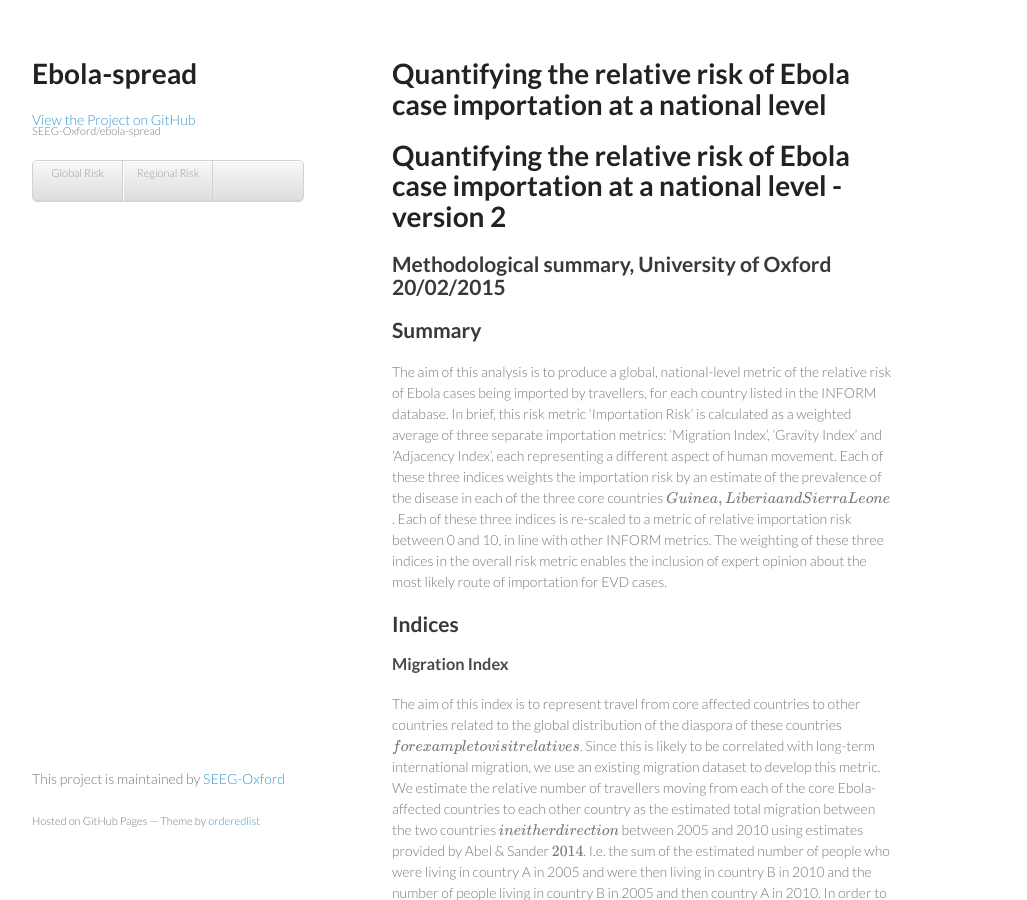
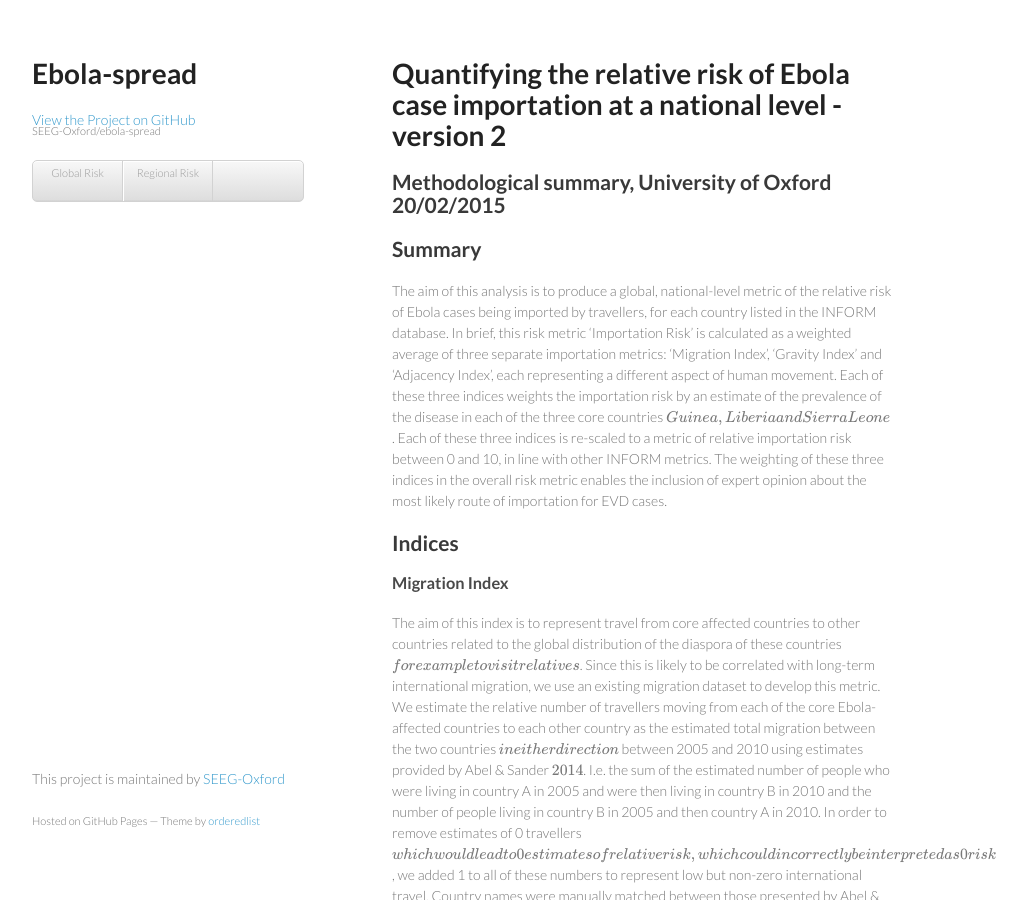
Before and after one commit to SEEG-Oxford/ebola-spread, a Jekyll site: the page built from risk-doc.md, in a window 1280 px wide and 900 px high. Shown: the whole window, without its empty margins (178-1205 px from the left). Built offline with Jekyll 4.4.1, drawn with Linux system fonts in a browser that asks for light colours; Markdown is read by kramdown in place of the engine named in the settings; formulas are drawn with MathJax 3.

Commit message:
Try to fix formatting issues with risk-doc

```diff
--- a/risk-doc.md
+++ b/risk-doc.md
@@ -1,16 +1,13 @@
 ---
 layout: default
-title: Quantifying the relative risk of Ebola case importation at a national level
+title: Quantifying the relative risk of Ebola case importation at a national level - version 2
 use_math: true
 ---
-
-# Quantifying the relative risk of Ebola case importation at a national level - version 2
-
 ## Methodological summary, University of Oxford 20/02/2015
 
 ## Summary
 
-The aim of this analysis is to produce a global, national-level metric of the relative risk of Ebola cases being imported by travellers, for each country listed in the INFORM database. In brief, this risk metric 'Importation Risk' is calculated as a weighted average of three separate importation metrics: 'Migration Index', 'Gravity Index' and 'Adjacency Index', each representing a different aspect of human movement. Each of these three indices weights the importation risk by an estimate of the prevalence of the disease in each of the three core countries (Guinea, Liberia and Sierra Leone). Each of these three indices is re-scaled to a metric of relative importation risk between 0 and 10, in line with other INFORM metrics. The weighting of these three indices in the overall risk metric enables the inclusion of expert opinion about the most likely route of importation for EVD cases.
+The aim of this analysis is to produce a global, national-level metric of the relative risk of Ebola cases being imported by travellers, for each country listed in the INFORM database. In brief, this risk metric 'Importation Risk' is calculated as a weighted average of three separate importation metrics: 'Migration Index', 'Gravity Index' and 'Adjacency Index', each representing a different aspect of human movement. Each of these three indices weights the importation risk by an estimate of the prevalence of the disease in each of the three core countries \(Guinea, Liberia and Sierra Leone\). Each of these three indices is re-scaled to a metric of relative importation risk between 0 and 10, in line with other INFORM metrics. The weighting of these three indices in the overall risk metric enables the inclusion of expert opinion about the most likely route of importation for EVD cases.
 
 ## Indices
 
```
